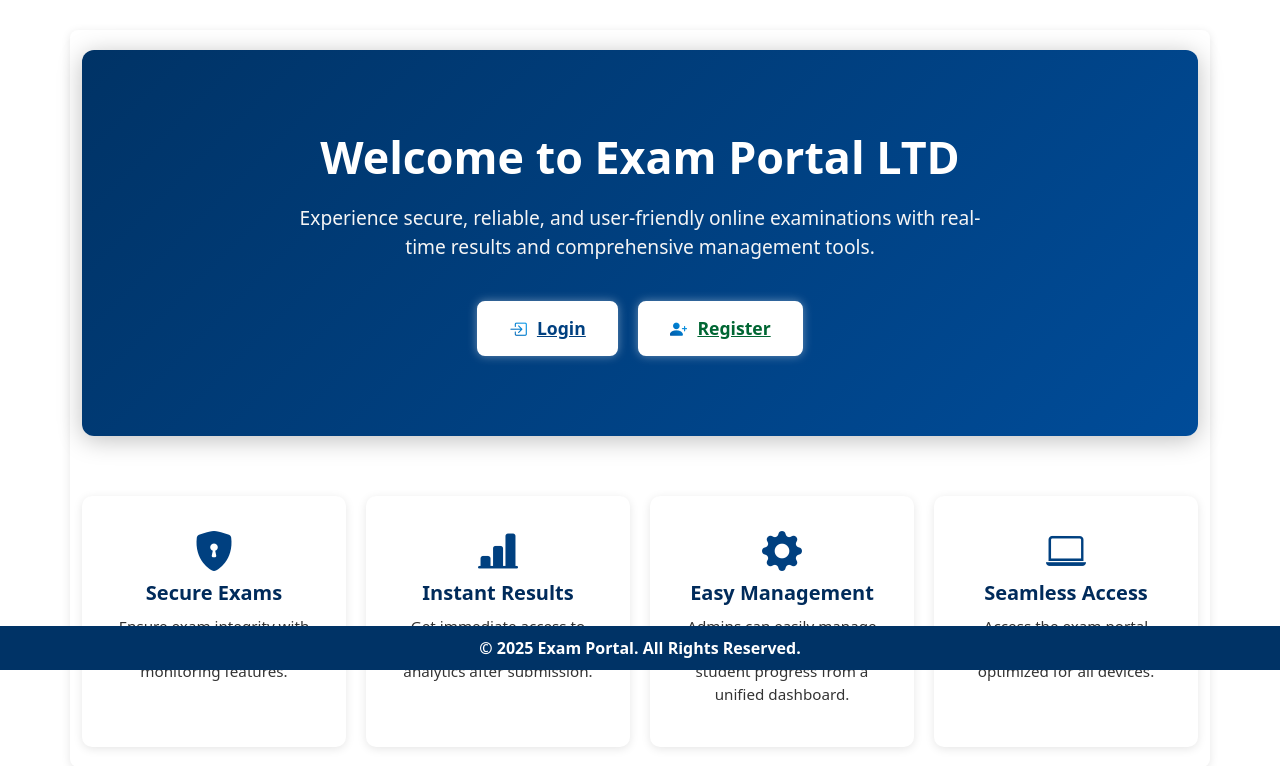
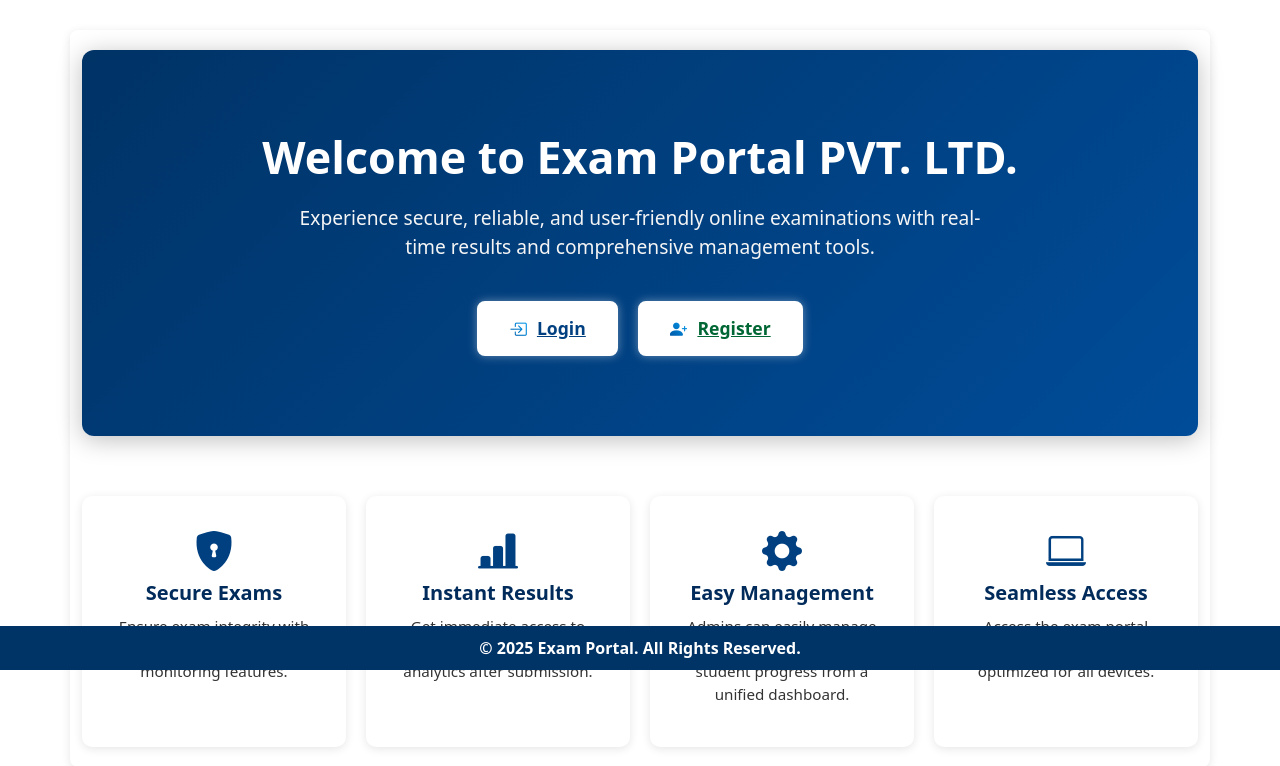
Before and after one commit to AbhinavCpSingh/exam-portal, a Django app: template exam_portal/mcq/templates/public_home.html in a window 1280 px wide. Shown: the part 130-896 px from the top of the page. Run offline with Django 3.2, Linux system fonts and the light colour scheme; the template is opened without the code that fills it, so the values that code supplies are empty; some libraries are stand-ins or nearby versions.

Commit message:
name change

```diff
--- a/exam_portal/mcq/templates/public_home.html
+++ b/exam_portal/mcq/templates/public_home.html
@@ -142,7 +142,7 @@
 </style>
 
 <div class="welcome-hero">
-    <h1>Welcome to Exam Portal LTD</h1>
+    <h1>Welcome to Exam Portal PVT. LTD.</h1>
     <p>Experience secure, reliable, and user-friendly online examinations with real-time results and comprehensive management tools.</p>
     <div class="welcome-buttons">
         <a href="{% url 'login' %}" class="btn-custom btn-login">
```
